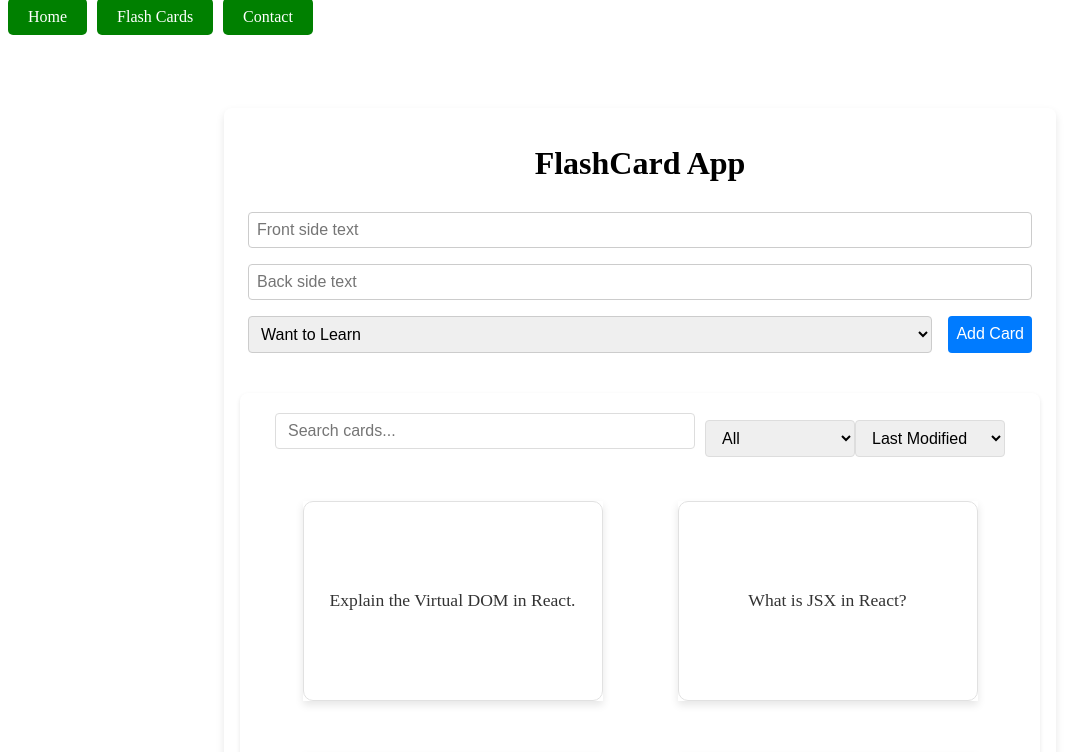
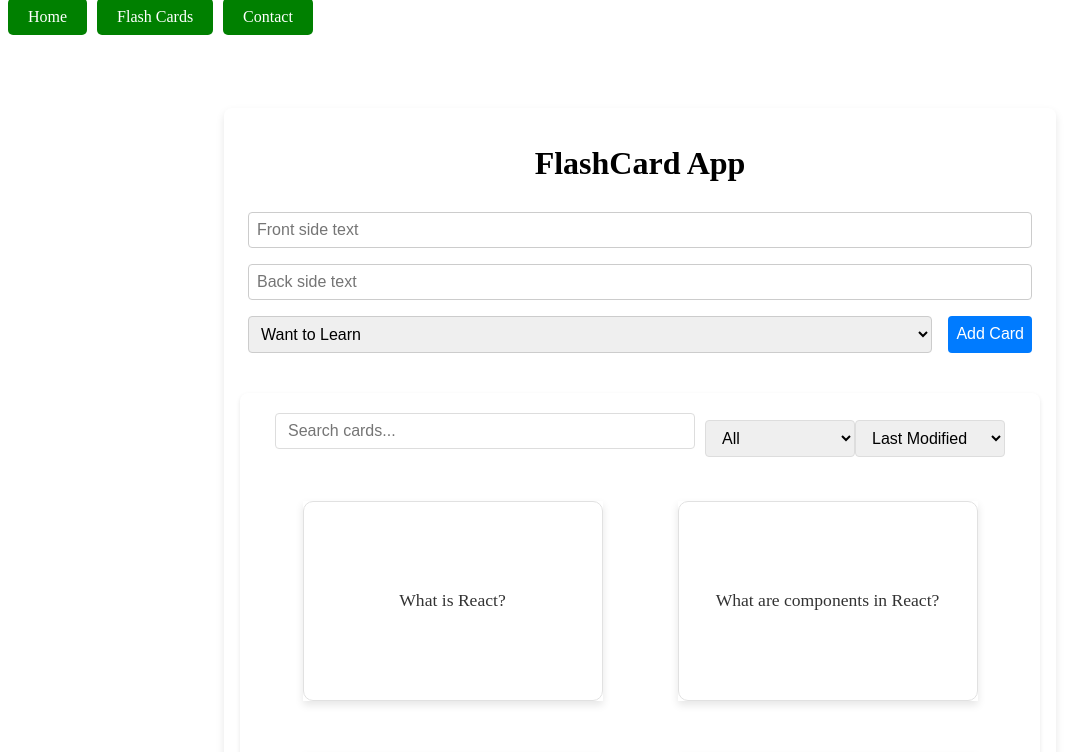
Before and after one commit to bayazidfr/my-first-app, a React (Create React App) app: page /flashcards in a window 1280 px wide. Shown: the top 752 px of the page, without its empty margins (0-1087 px from the left). Built offline with nearby package versions, Linux system fonts and the light colour scheme; data requests are answered from the project's data file.

Commit message:
Fixed pagenation in FlashCardList.js

```diff
--- a/db.json
+++ b/db.json
@@ -1,5 +1,19 @@
 {
   "cards": [
+    {
+      "id": 1,
+      "front": "What is React?",
+      "back": "React is a JavaScript library for building user interfaces, primarily through components.",
+      "status": "Want to Learn",
+      "lastModified": "2024-01-01T10:00:00.000Z"
+    },
+    {
+      "id": 2,
+      "front": "What are components in React?",
+      "back": "Components are independent, reusable bits of code in a React application. They serve the same purpose as JavaScript functions, but work in isolation and return HTML via a render function.",
+      "status": "Want to Learn",
+      "lastModified": "2024-01-02T11:30:00.000Z"
+    },
     {
       "front": "Explain the Virtual DOM in React.",
       "back": "The Virtual DOM is an in-memory representation of the actual DOM elements. React uses it to optimize updates and improve performance.",
@@ -15,6 +29,13 @@
       "id": 4
     },
     {
+      "front": "What is JSX in React?",
+      "back": "JSX (JavaScript XML) is a syntax extension for JavaScript that allows you to write HTML-like code in your JavaScript files.",
+      "status": "Want to Learn",
+      "lastModified": "2024-01-06T16:10:00.000Z",
+      "id": 5
+    },
+    {
       "front": "What is state in React?",
       "back": "State is a built-in object in React that represents the data that a component can maintain and update.",
       "status": "Want to Learn",
@@ -27,6 +48,13 @@
       "status": "Want to Learn",
       "lastModified": "2024-01-09T11:20:00.000Z",
       "id": 7
+    },
+    {
+      "front": "What are props in React?",
+      "back": "Props (short for properties) are a way to pass data from parent components to child components in React.",
+      "status": "Want to Learn",
+      "lastModified": "2024-01-09T11:20:00.000Z",
+      "id": 8
     },
     {
       "front": "Explain the concept of lifting state up in React.",
@@ -47,154 +75,210 @@
       "back": "A higher-order component (HOC) is a function that takes a component and returns a new component with enhanced functionality.",
       "status": "Want to Learn",
       "lastModified": "2024-01-22T12:30:00.000Z",
-      "id": 18
+      "id": 11
     },
     {
       "front": "What is Redux Thunk?",
       "back": "Redux Thunk is a middleware for Redux that allows you to write asynchronous logic in Redux actions using plain JavaScript functions.",
       "status": "Want to Learn",
       "lastModified": "2024-01-28T17:40:00.000Z",
-      "id": 20
+      "id": 12
     },
     {
       "front": "Explain the concept of PureComponent in React.",
       "back": "A PureComponent in React is a class component that automatically performs a shallow comparison of props and state to prevent unnecessary re-renders.",
       "status": "Want to Learn",
       "lastModified": "2024-02-02T09:55:00.000Z",
-      "id": 21
+      "id": 13
     },
     {
       "front": "What are the differences between React and Angular?",
       "back": "React is a JavaScript library for building user interfaces, while Angular is a comprehensive framework for building web applications with a steep learning curve.",
       "status": "Want to Learn",
       "lastModified": "2024-02-05T14:00:00.000Z",
-      "id": 22
+      "id": 14
     },
     {
       "front": "What is the significance of the `dangerouslySetInnerHTML` prop in React?",
       "back": "The `dangerouslySetInnerHTML` prop is used to inject raw HTML into a React component, but it should be used with caution as it can pose security risks.",
       "status": "Want to Learn",
       "lastModified": "2024-02-08T11:20:00.000Z",
-      "id": 23
+      "id": 15
     },
     {
       "front": "How do you perform server-side rendering (SSR) with React?",
       "back": "Server-side rendering in React involves rendering React components on the server and sending fully-rendered HTML to the client for improved SEO and performance.",
       "status": "Want to Learn",
       "lastModified": "2024-02-11T16:45:00.000Z",
-      "id": 24
+      "id": 16
     },
     {
       "front": "What is Redux Saga?",
       "back": "Redux Saga is a middleware for Redux that allows you to handle side effects, such as asynchronous actions, in a more structured and testable way.",
       "status": "Want to Learn",
       "lastModified": "2024-02-14T13:10:00.000Z",
-      "id": 25
+      "id": 17
     },
     {
       "front": "What is the purpose of the `componentWillUnmount` lifecycle method in React?",
       "back": "The `componentWillUnmount` method is called just before a component is removed from the DOM, allowing you to perform cleanup tasks.",
       "status": "Want to Learn",
       "lastModified": "2024-02-17T18:30:00.000Z",
-      "id": 26
+      "id": 18
     },
     {
       "front": "What is React Fiber?",
       "back": "React Fiber is a new reconciliation algorithm introduced in React 16 that improves the performance and responsiveness of React applications.",
       "status": "Want to Learn",
       "lastModified": "2024-02-20T10:15:00.000Z",
-      "id": 27
+      "id": 19
     },
     {
       "front": "How do you handle forms in React?",
       "back": "Forms in React can be handled by using controlled components, where form elements are controlled by React state and state updates trigger re-renders.",
       "status": "Want to Learn",
       "lastModified": "2024-02-23T14:45:00.000Z",
-      "id": 28
+      "id": 20
     },
     {
       "front": "What is the purpose of React Hooks?",
       "back": "React Hooks are functions that allow functional components to use state and other React features, making them more powerful and expressive.",
       "status": "Want to Learn",
       "lastModified": "2024-02-26T09:20:00.000Z",
-      "id": 29
+      "id": 21
     },
     {
       "front": "Explain the concept of component lifecycle in React.",
       "back": "The component lifecycle in React consists of various phases, including mounting, updating, and unmounting, where specific methods are called at each phase.",
       "status": "Want to Learn",
       "lastModified": "2024-02-29T16:55:00.000Z",
-      "id": 30
+      "id": 22
     },
     {
       "front": "What is the purpose of the `key` prop in React lists?",
       "back": "The `key` prop is used to uniquely identify elements in a list of React components. It helps React optimize the rendering process.",
       "status": "Want to Learn",
       "lastModified": "2024-03-03T11:10:00.000Z",
-      "id": 31
+      "id": 23
     },
     {
       "front": "Explain the concept of context in React.",
       "back": "Context in React is a way to share data between components without manually passing props through all levels of the component tree.",
       "status": "Want to Learn",
       "lastModified": "2024-03-06T14:25:00.000Z",
-      "id": 32
+      "id": 24
     },
     {
       "front": "What are React Portals used for?",
       "back": "React Portals allow you to render components outside of their parent DOM hierarchy, useful for modals, tooltips, and other overlay components.",
       "status": "Want to Learn",
       "lastModified": "2024-03-09T10:40:00.000Z",
-      "id": 33
+      "id": 25
     },
     {
       "front": "How can you optimize performance in a React application?",
       "back": "Performance optimization in React involves techniques like using PureComponent, memoization, lazy loading, code splitting, and minimizing re-renders.",
       "status": "Want to Learn",
       "lastModified": "2024-03-12T16:15:00.000Z",
-      "id": 34
+      "id": 26
     },
     {
       "front": "What is the purpose of the `componentDidUpdate` lifecycle method in React?",
       "back": "The `componentDidUpdate` method is called after a component's state or props have been updated and the component has re-rendered, allowing you to perform side effects.",
       "status": "Want to Learn",
       "lastModified": "2024-03-15T13:30:00.000Z",
-      "id": 35
+      "id": 27
     },
     {
       "front": "How does React handle browser events?",
       "back": "React provides a synthetic event system that normalizes browser events across different browsers and ensures consistent event handling.",
       "status": "Want to Learn",
       "lastModified": "2024-03-18T19:45:00.000Z",
-      "id": 36
+      "id": 28
     },
     {
       "front": "What are hooks like useState and useEffect used for in React?",
       "back": "Hooks like useState allow functional components to manage and update state, while useEffect is used for handling side effects in functional components.",
       "status": "Want to Learn",
       "lastModified": "2024-03-21T10:20:00.000Z",
-      "id": 37
+      "id": 29
     },
     {
       "front": "What is the role of the `render` method in a React component?",
       "back": "The `render` method in a React component is responsible for returning the JSX code that represents the UI of the component.",
       "status": "Want to Learn",
       "lastModified": "2024-03-24T14:50:00.000Z",
-      "id": 38
+      "id": 30
     },
     {
+      "id": 31,
+      "front": "Explain the concept of context in React.",
+      "back": "Context in React is a way to share data between components without manually passing props through all levels of the component tree.",
+      "status": "Want to Learn",
+      "lastModified": "2024-03-06T14:25:00.000Z"
+    },
+    {
+      "id": 32,
+      "front": "What are React Portals used for?",
+      "back": "React Portals allow you to render components outside of their parent DOM hierarchy, useful for modals, tooltips, and other overlay components.",
+      "status": "Want to Learn",
+      "lastModified": "2024-03-09T10:40:00.000Z"
+    },
+    {
+      "id": 33,
+      "front": "How can you optimize performance in a React application?",
+      "back": "Performance optimization in React involves techniques like using PureComponent, memoization, lazy loading, code splitting, and minimizing re-renders.",
+      "status": "Want to Learn",
+      "lastModified": "2024-03-12T16:15:00.000Z"
+    },
+    {
+      "id": 34,
+      "front": "What is the purpose of the `componentDidUpdate` lifecycle method in React?",
+      "back": "The `componentDidUpdate` method is called after a component's state or props have been updated and the component has re-rendered, allowing you to perform side effects.",
+      "status": "Want to Learn",
+      "lastModified": "2024-03-15T13:30:00.000Z"
+    },
+    {
+      "id": 35,
+      "front": "How does React handle browser events?",
+      "back": "React provides a synthetic event system that normalizes browser events across different browsers and ensures consistent event handling.",
+      "status": "Want to Learn",
+      "lastModified": "2024-03-18T19:45:00.000Z"
+    },
+    {
+      "id": 36,
+      "front": "What are hooks like useState and useEffect used for in React?",
+      "back": "Hooks like useState allow functional components to manage and update state, while useEffect is used for handling side effects in functional components.",
+      "status": "Want to Learn",
+      "lastModified": "2024-03-21T10:20:00.000Z"
+    },
+    {
+      "id": 37,
+      "front": "What is the role of the `render` method in a React component?",
+      "back": "The `render` method in a React component is responsible for returning the JSX code that represents the UI of the component.",
+      "status": "Want to Learn",
+      "lastModified": "2024-03-24T14:50:00.000Z"
+    },
+    {
+      "id": 38,
       "front": "How can you pass data from a child component to a parent component in React?",
       "back": "You can pass data from a child component to a parent component in React by defining callback functions in the parent component and passing them as props to the child component.",
       "status": "Want to Learn",
-      "lastModified": "2024-03-27T12:15:00.000Z",
-      "id": 39
+      "lastModified": "2024-03-27T12:15:00.000Z"
     },
     {
+      "id": 39,
       "front": "What is the purpose of React Router?",
       "back": "React Router is a library that provides routing capabilities to a React application. It allows you to create navigation and handle different views.",
       "status": "Want to Learn",
-      "lastModified": "2024-03-30T17:10:00.000Z",
-      "id": 40
+      "lastModified": "2024-03-30T17:10:00.000Z"
+    },
+    {
+      "id": 40,
+      "front": "Explain the concept of a higher-order component in React.",
+      "back": "A higher-order component in React is a function that takes a component and returns a new component, enhancing the original component's capabilities.",
+      "status": "Want to Learn",
+      "lastModified": "2024-04-02T15:30:00.000Z"
     }
   ],
   "messages": [
@@ -230,6 +314,18 @@
       "email": "balakbarli14184@ada.edu.az",
       "content": "sdfdsa",
       "id": 5
+    },
+    {
+      "subject": "efasdf",
+      "email": "asfd@gmail.com",
+      "content": "",
+      "id": 6
+    },
+    {
+      "subject": "efasdf",
+      "email": "asfd@gmail.com",
+      "content": "asfdsd",
+      "id": 7
     }
   ]
 }
--- a/package.json
+++ b/package.json
@@ -1,7 +1,7 @@
 {
+  "homepage": "https://bayazidfr.github.io/my-first-app/",
   "name": "my-react-app",
   "version": "0.1.0",
-  "homepage": "https://bayazidfr.github.io/my-first-app",
   "private": true,
   "dependencies": {
     "@testing-library/jest-dom": "^5.17.0",
@@ -10,6 +10,7 @@
     "axios": "^1.6.3",
     "react": "^18.2.0",
     "react-dom": "^18.2.0",
+    "@babel/plugin-proposal-private-methods": "^7.16.6",
     "react-router-dom": "^6.21.1",
     "react-scripts": "^5.0.1",
     "web-vitals": "^2.1.4"
@@ -41,6 +42,6 @@
     ]
   },
   "devDependencies": {
-    "gh-pages": "^6.1.0"
+    "gh-pages": "^6.1.1"
   }
 }
```
Also changed, not shown: src/components/FlashCardPage/FlashCardList.js (+12 -13 lines), 1 other file (tests, documents, lock files or other folders).
